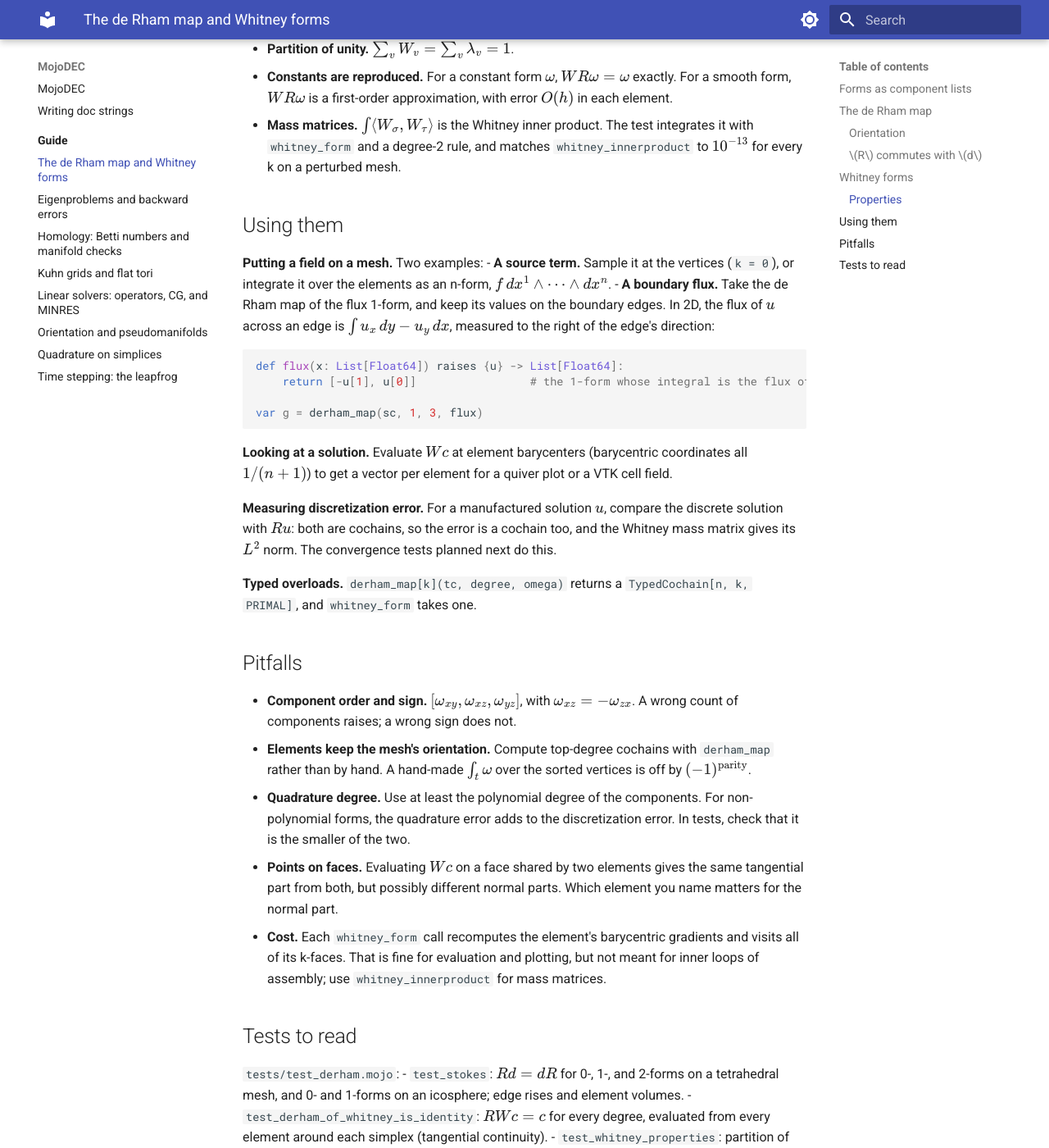
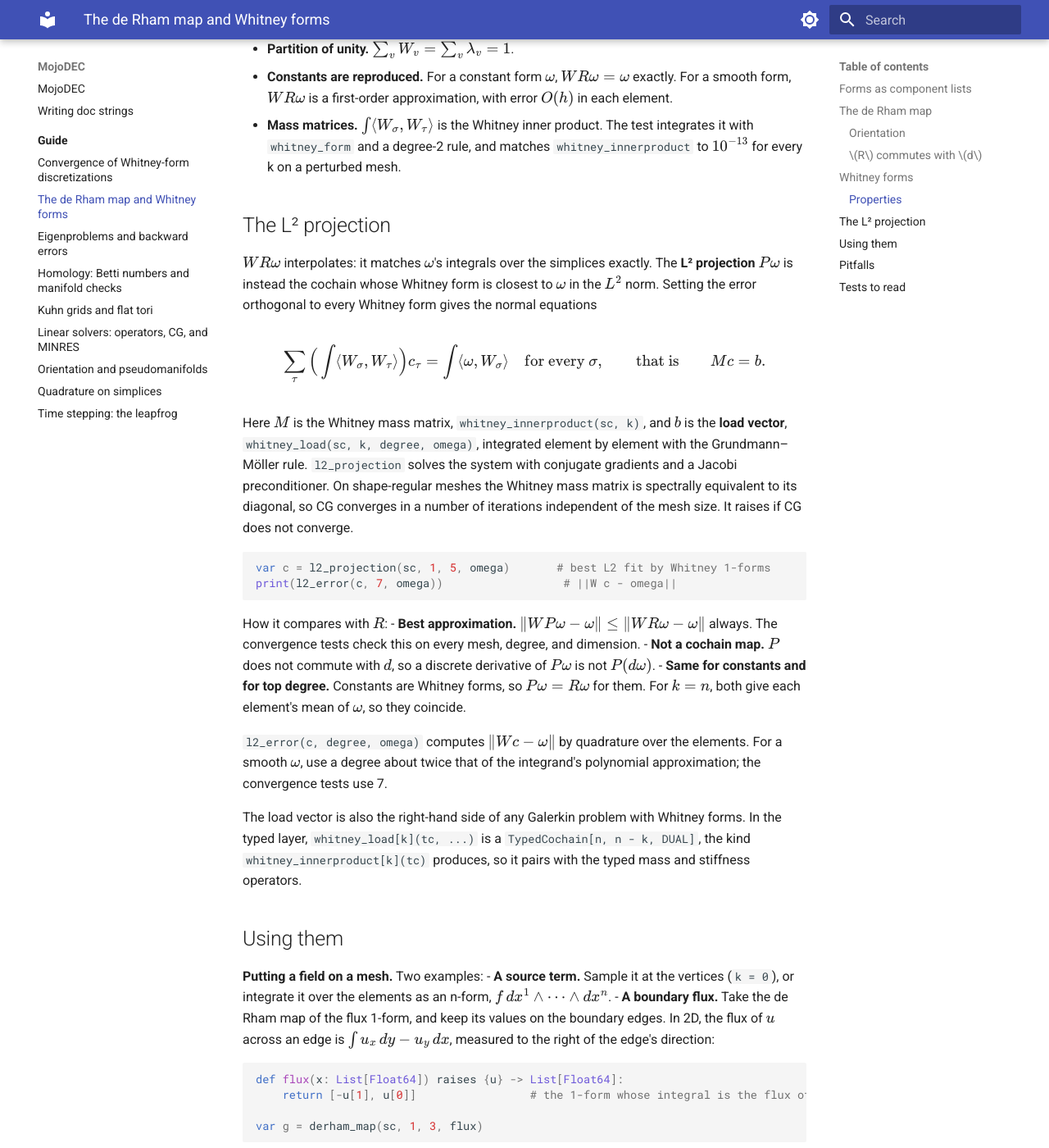
Before and after one commit to bpr/MojoDEC, an MkDocs documentation site: the page built from docs/guide/derham-and-whitney.md, in a window 1280 px wide and 1400 px high, scrolled down 3273 px. Shown: the whole window at 82% size. Built offline with MkDocs 1.6.1 and Material for MkDocs 9.7.7, drawn with Linux system fonts in a browser that asks for light colours; some of the changed text lies outside the part shown.

Commit message:
Add L2 projection onto Whitney forms and convergence tests
- derham: whitney_load (b_sigma = int <omega, W_sigma>, the Galerkin
  right-hand side), l2_projection (M c = b by Jacobi-PCG, raising if CG
  stops), l2_error (||W c - omega|| by quadrature); typed overloads, the
  load typed as the dual (n-k)-cochain the Whitney mass matrix gives
- _WhitneyElement precomputes an element's Whitney basis; whitney_form
  uses it too
- tests/test_convergence.mojo: on Kuhn grids in 1-3D for every degree,
  rates 2 (0-forms) and 1 (above) for projection and W R, the projection
  never worse; Poisson's equation second order within 5x the best
  approximation
- test_derham: constant forms give load = M R omega, projection = R omega,
  zero error
- docs/guide: L2 projection section, convergence page with the measured
  rates

````diff
--- a/docs/guide/derham-and-whitney.md
+++ b/docs/guide/derham-and-whitney.md
@@ -164,6 +164,52 @@ search for the element containing a point; you give the element.
   degree-2 rule, and matches `whitney_innerproduct` to $10^{-13}$ for
   every k on a perturbed mesh.
 
+## The L² projection
+
+$W R \omega$ interpolates: it matches $\omega$'s integrals over the
+simplices exactly. The **L² projection** $P\omega$ is instead the
+cochain whose Whitney form is closest to $\omega$ in the $L^2$ norm.
+Setting the error orthogonal to every Whitney form gives the normal
+equations
+
+$$
+\sum_\tau \Big( \int \langle W_\sigma, W_\tau \rangle \Big) c_\tau = \int \langle \omega, W_\sigma \rangle
+\quad \text{for every } \sigma,
+\qquad\text{that is}\qquad M c = b .
+$$
+
+Here $M$ is the Whitney mass matrix, `whitney_innerproduct(sc, k)`, and
+$b$ is the **load vector**, `whitney_load(sc, k, degree, omega)`, integrated
+element by element with the Grundmann–Möller rule. `l2_projection` solves
+the system with conjugate gradients and a Jacobi preconditioner. On
+shape-regular meshes the Whitney mass matrix is spectrally equivalent to
+its diagonal, so CG converges in a number of iterations independent of the
+mesh size. It raises if CG does not converge.
+
+```mojo
+var c = l2_projection(sc, 1, 5, omega)       # best L2 fit by Whitney 1-forms
+print(l2_error(c, 7, omega))                  # ||W c - omega||
+```
+
+How it compares with $R$:
+- **Best approximation.** $\|W P\omega - \omega\| \le \|W R\omega - \omega\|$
+  always. The convergence tests check this on every mesh, degree, and
+  dimension.
+- **Not a cochain map.** $P$ does not commute with $d$, so a discrete
+  derivative of $P\omega$ is not $P(d\omega)$.
+- **Same for constants and for top degree.** Constants are Whitney forms,
+  so $P\omega = R\omega$ for them. For $k = n$, both give each element's
+  mean of $\omega$, so they coincide.
+
+`l2_error(c, degree, omega)` computes $\|W c - \omega\|$ by quadrature
+over the elements. For a smooth $\omega$, use a degree about twice that of
+the integrand's polynomial approximation; the convergence tests use 7.
+
+The load vector is also the right-hand side of any Galerkin problem with
+Whitney forms. In the typed layer, `whitney_load[k](tc, ...)` is a
+`TypedCochain[n, n - k, DUAL]`, the kind `whitney_innerproduct[k](tc)`
+produces, so it pairs with the typed mass and stiffness operators.
+
 ## Using them
 
 **Putting a field on a mesh.** Two examples:
@@ -186,9 +232,9 @@ var g = derham_map(sc, 1, 3, flux)
 quiver plot or a VTK cell field.
 
 **Measuring discretization error.** For a manufactured solution $u$,
-compare the discrete solution with $R u$: both are cochains, so the error
-is a cochain too, and the Whitney mass matrix gives its $L^2$ norm. The
-convergence tests planned next do this.
+`l2_error(u_h, degree, u)` gives $\|W u_h - u\|$. Comparing it with the
+error of `l2_projection` (the best possible) separates the method's error
+from the approximation limit; see [Convergence](convergence.md).
 
 **Typed overloads.** `derham_map[k](tc, degree, omega)` returns a
 `TypedCochain[n, k, PRIMAL]`, and `whitney_form` takes one.
@@ -223,4 +269,6 @@ convergence tests planned next do this.
 - `test_whitney_properties`: partition of unity, $d W = W d$, $W R
   \omega = \omega$ for constant forms.
 - `test_mass_matrices_match_whitney_innerproduct`.
+- `test_load_projection_and_error`: for constant forms, the load vector is
+  $M R\omega$, the projection is $R\omega$, and both errors vanish.
 - `test_typed_and_errors`.
````
Also changed, not shown: AGENTS.md (+5 -0 lines), README.md (+8 -1 lines), docs/guide/convergence.md (added, +110 -0 lines), docs/guide/index.md (+6 -2 lines), 4 other files.
